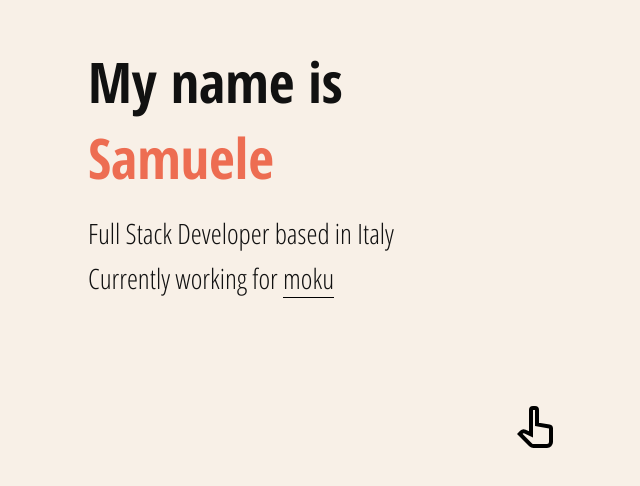
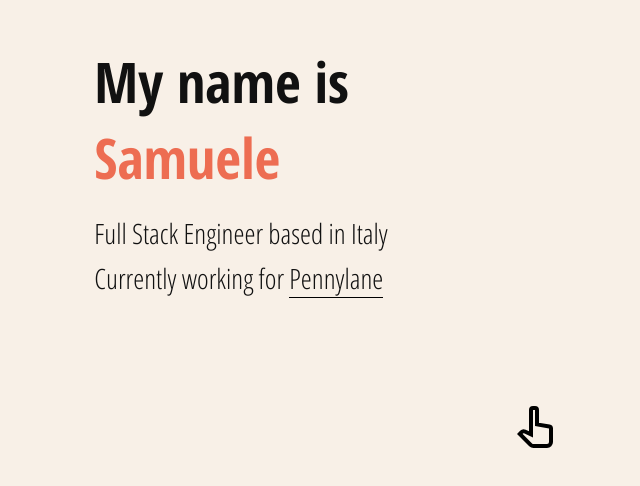
Before and after one commit to szanella/samuelezanella.dev, a React (Create React App) app: page / in a window 1280 px wide. Shown: the part 228-714 px from the top of the page, without its empty margins (399-1039 px from the left). Built offline with nearby package versions, Linux system fonts and the light colour scheme.

Commit message:
Change workplace

```diff
--- a/src/App.js
+++ b/src/App.js
@@ -197,8 +197,8 @@ class App extends React.Component {
           <h1>My name is</h1>
           <h1 className='name'>Samuele</h1>
 
-          <p>Full Stack Developer based in Italy</p>
-          <p>Currently working for <ExtLink href='https://moku.io'>moku</ExtLink></p>
+          <p>Full Stack Engineer based in Italy</p>
+          <p>Currently working for <ExtLink href='https://www.pennylane.com/'>Pennylane</ExtLink></p>
         </div>
 
         <div className='shards-container' ref={shardsContainer => {
```
